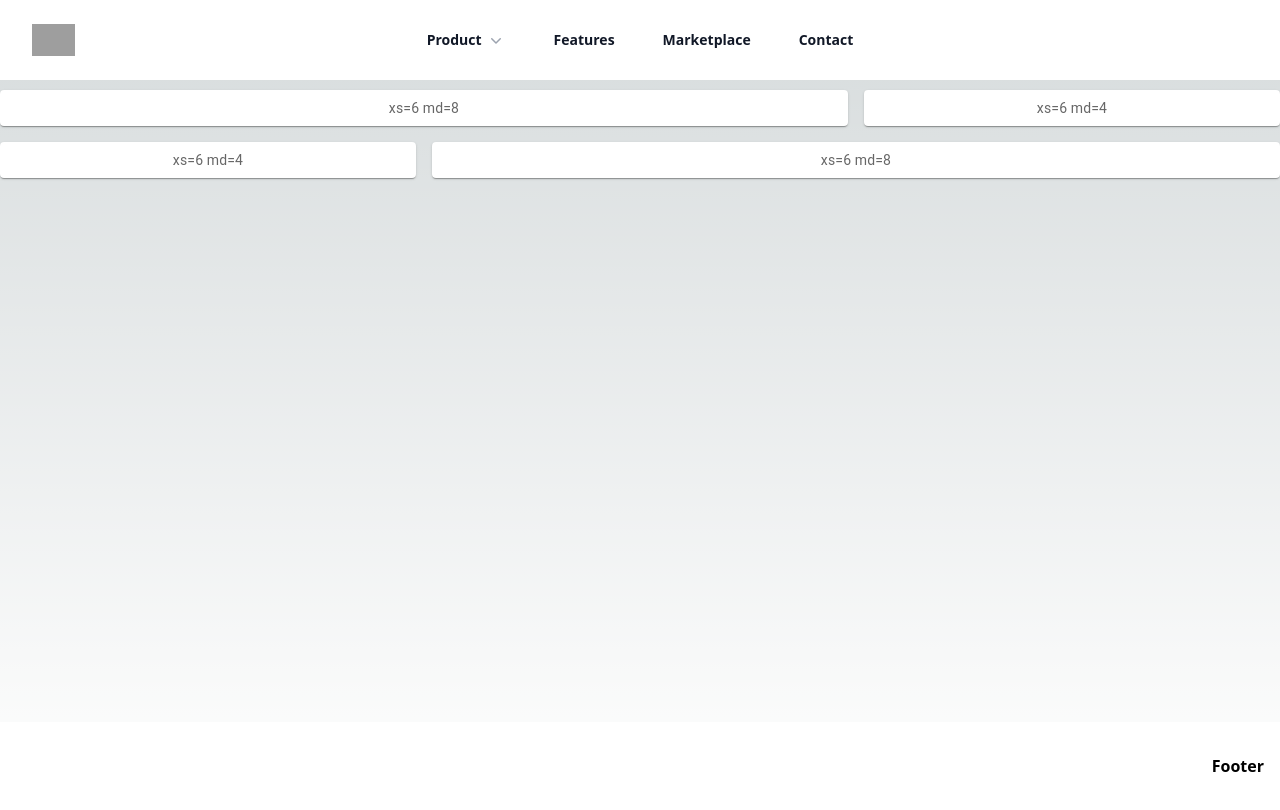
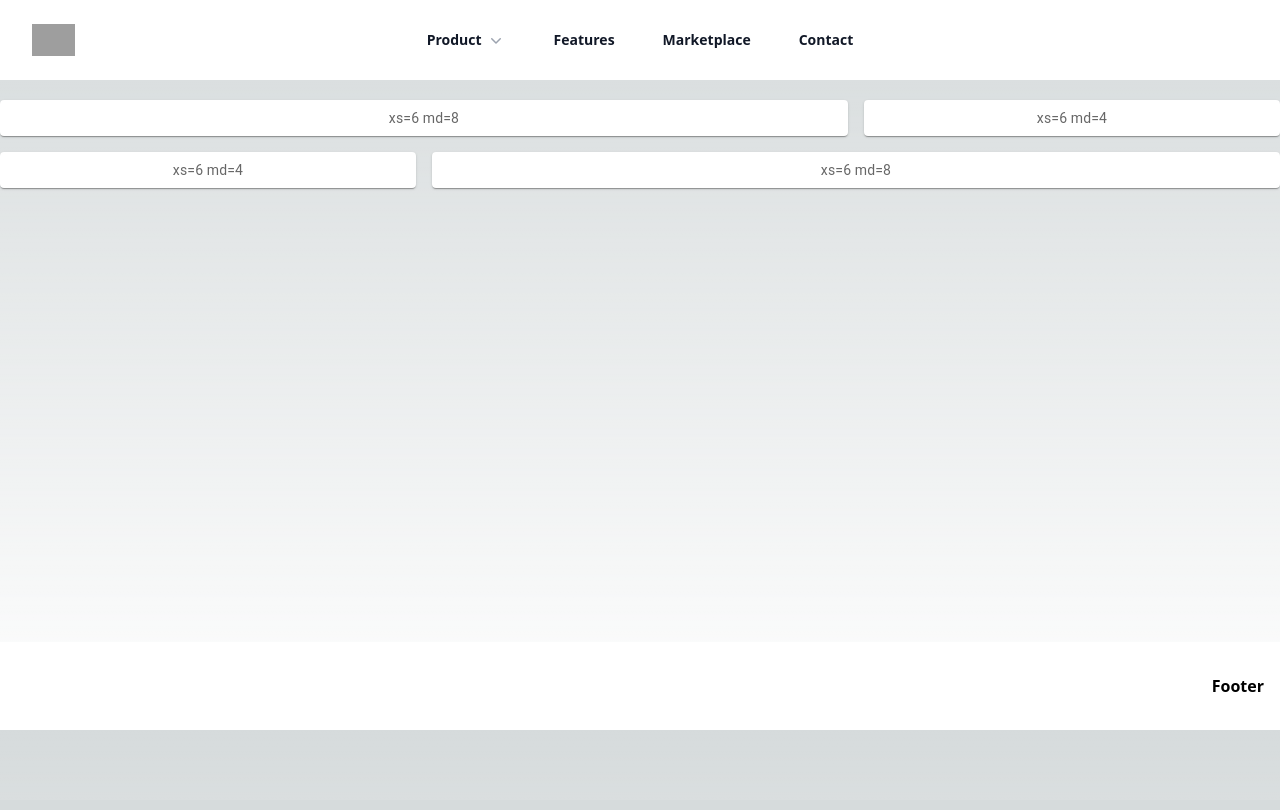
Before and after one commit to N2Pluto/n2p_travel, a Next.js app: page / in a window 1280 px wide. Built offline with nearby package versions, Linux system fonts and the light colour scheme; grey boxes are pictures that could not be loaded; a web font is replaced by a local one.

Commit message:
fix : asd

```diff
--- a/src/components/Layout/Navbar.tsx
+++ b/src/components/Layout/Navbar.tsx
@@ -35,13 +35,13 @@ const Navbar: React.FC<NavbarProps> = () => {
   }
 
   return (
-    <header className='bg-white'>
+    <header className='bg-white fixed w-full z-50'>
       <nav className='mx-auto flex max-w-7xl items-center justify-between p-6 lg:px-8' aria-label='Global'>
         <div className='flex lg:flex-1'>
-          <a href='/' className='-m-1.5 p-1.5'>
+          <Link href='/' className='-m-1.5 p-1.5'>
             <span className='sr-only'>Your Company</span>
             <img className='h-8 w-auto' src='https://tailwindui.com/img/logos/mark.svg?color=indigo&shade=600' alt='' />
-          </a>
+          </Link>
         </div>
         <div className='flex lg:hidden'>
           <button
--- a/src/components/Layout/index.tsx
+++ b/src/components/Layout/index.tsx
@@ -1,21 +1,17 @@
 import React, { useEffect } from 'react'
 import Navbar from './Navbar'
 import Footer from './Footer'
-
 
 interface LayoutProps {
   children?: React.ReactNode
 }
 
 const Layout: React.FC<LayoutProps> = ({ children }) => {
-
-
   return (
     <React.Fragment>
       <div className="w-screen">
-
-      <Navbar />
-        <div style={{paddingTop: '10px'}} className="min-h-[calc(100vh-70px-88px)]">{children}</div>
+        <Navbar />
+        <div style={{paddingTop: '100px'}} className="min-h-[calc(100vh-70px-88px)] pt-12">{children}</div>
         <Footer />
       </div>
     </React.Fragment>
```
